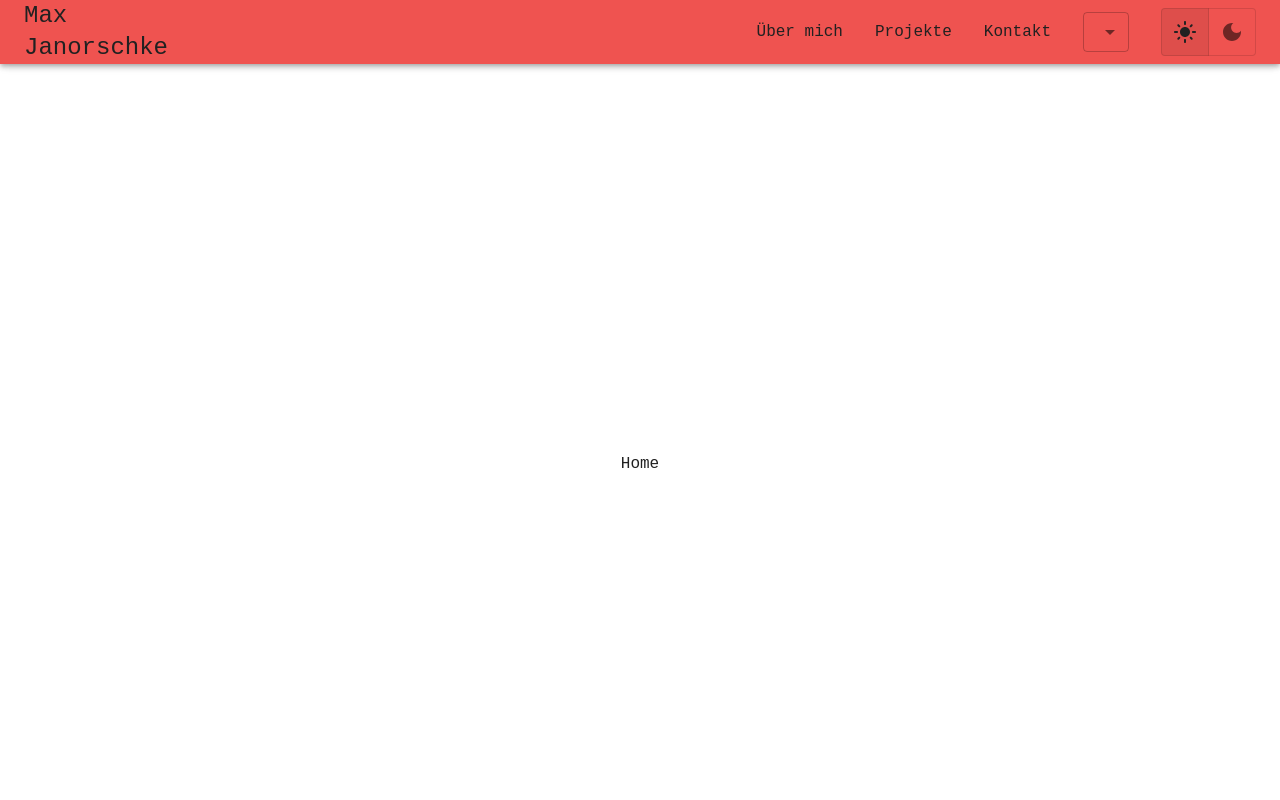
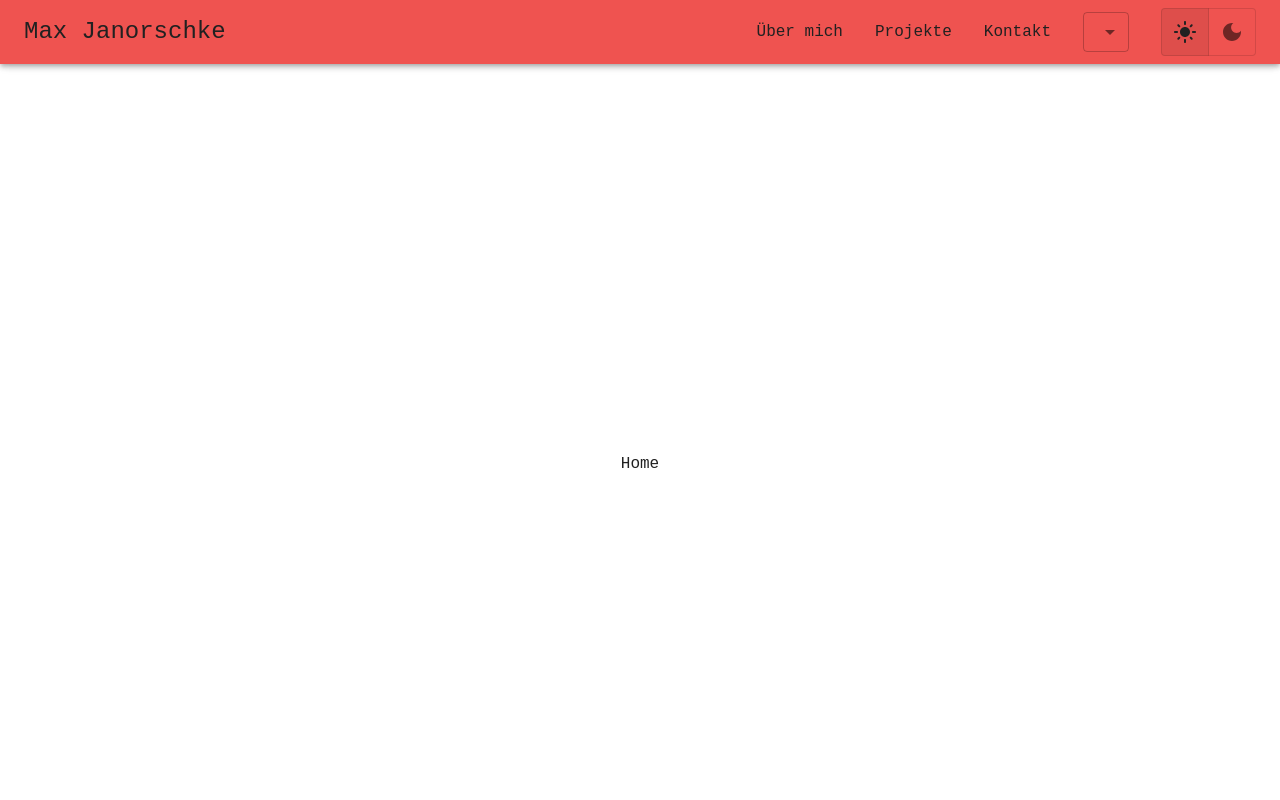
Before and after one commit to MadMax2506/madmax2506.github.io, a React (Vite) app: page / in a window 1280 px wide. Shown: the top 800 px of the page. Built offline with nearby package versions, Linux system fonts and the light colour scheme.

Commit message:
Implement navigation #16
* min size for page title
* fix navigate function

```diff
--- a/src/components/Navigation/DesktopNavigation/DesktopNavigation.tsx
+++ b/src/components/Navigation/DesktopNavigation/DesktopNavigation.tsx
@@ -14,7 +14,7 @@ export const DesktopNavigation = (props: DesktopNavigationProps): JSX.Element =>
 
   return (
     <Stack direction="row" alignItems="center" spacing={4}>
-      <PageTitle variant="h5" />
+      <PageTitle variant="h5" flexShrink={0} />
 
       <Stack direction="row" justifyContent="flex-end" spacing={4} flexGrow={1}>
         {pages.map(({ textKey, navigate }) => (
--- a/src/components/Navigation/MobileNavigation/MobileNavigation.tsx
+++ b/src/components/Navigation/MobileNavigation/MobileNavigation.tsx
@@ -18,7 +18,7 @@ export const MobileNavigation = (props: MobileNavigationProps): JSX.Element => {
 
   return (
     <>
-      <PageTitle variant="h5" />
+      <PageTitle variant="h5" flexShrink={0} />
 
       <Box sx={{ display: 'flex', flexGrow: 1, flexDirection: 'row-reverse' }}>
         <IconButton size="large" onClick={() => setOpen(true)}>
--- a/src/components/Navigation/Navigation.tsx
+++ b/src/components/Navigation/Navigation.tsx
@@ -9,7 +9,13 @@ export const Navigation = (): JSX.Element => {
   const { highlighting } = useTheme();
 
   const navigate = (anchor: NavigationAnchors) => {
-    document.getElementById(anchor)?.scrollIntoView({ behavior: 'smooth' });
+    const elementY = document.getElementById(anchor)?.getBoundingClientRect()?.top || 0;
+    const scrollToY = elementY + window.scrollY;
+
+    window.scroll({
+      top: scrollToY,
+      behavior: 'smooth',
+    });
   };
 
   const pages: NavigationPage[] = [
--- a/src/components/Navigation/PageTitle.tsx
+++ b/src/components/Navigation/PageTitle.tsx
@@ -1,15 +1,15 @@
 import { Typography, TypographyProps } from '@mui/material';
 
-type PageTitleProps = Pick<TypographyProps, 'variant'>;
+type PageTitleProps = Pick<TypographyProps, 'variant' | 'flexShrink'>;
 
 /**
  * Base page title of the page
  */
 export const PageTitle = (props: PageTitleProps): JSX.Element => {
-  const { variant } = props;
+  const { variant, flexShrink } = props;
 
   return (
-    <Typography variant={variant} component="div">
+    <Typography variant={variant} flexShrink={flexShrink} component="div">
       Max Janorschke
     </Typography>
   );
```
